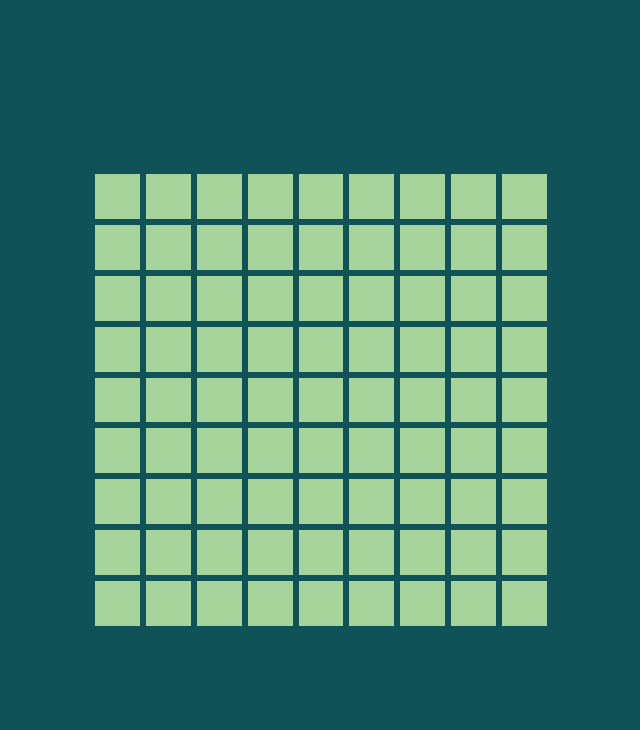
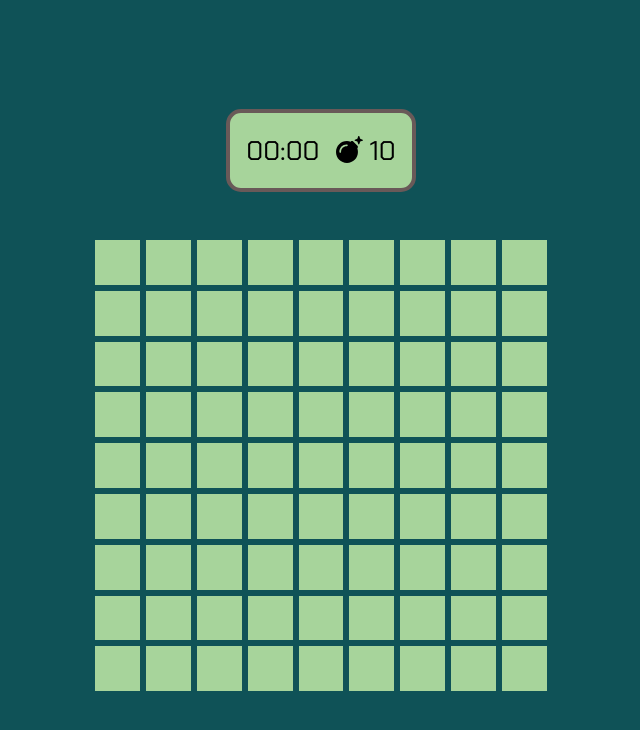
Before and after one commit to AndreaLupo/minesweeper, a Vue app: page /play in a window 1280 px wide. Shown: the top 730 px of the page, without its empty margins (319-959 px from the left). Built offline with nearby package versions, Linux system fonts and the light colour scheme.

Commit message:
First version of timer etc

```diff
--- /dev/null
+++ b/src/components/game/GameStatus.vue
@@ -0,0 +1,28 @@
+<template>
+  <div class="wrapper">
+    <GameTimer></GameTimer>
+    <div><font-awesome-icon icon="fa-solid fa-bomb" /> 10</div>
+  </div>
+</template>
+
+<script setup lang="ts">
+import GameTimer from "./GameTimer.vue";
+import { library } from "@fortawesome/fontawesome-svg-core";
+import { FontAwesomeIcon } from "@fortawesome/vue-fontawesome";
+import { faBomb } from "@fortawesome/free-solid-svg-icons";
+
+library.add(faBomb);
+</script>
+
+<style scoped lang="scss">
+@import "@/assets/variables.scss";
+.wrapper {
+  display: flex;
+  gap: 1rem;
+  background-color: $color-primary;
+  padding: 1rem;
+  border: 4px solid $color-brown;
+  border-radius: 15px;
+  font-size: 1.8em;
+}
+</style>
--- /dev/null
+++ b/src/components/game/GameTimer.vue
@@ -0,0 +1,7 @@
+<template>
+  <div>00:00</div>
+</template>
+
+<script setup lang="ts"></script>
+
+<style scoped lang="scss"></style>
--- a/src/views/MainGameView.vue
+++ b/src/views/MainGameView.vue
@@ -1,11 +1,23 @@
 <template>
+  <div class="timer-wrapper">
+    <GameStatus></GameStatus>
+  </div>
   <GamePlayboard></GamePlayboard>
 </template>
 
 <script setup lang="ts">
 import GamePlayboard from "@/components/game/GamePlayboard.vue";
+import GameStatus from "@/components/game/GameStatus.vue";
 import { FixedGrid } from "@/model/grid/FixedGrid";
 import { Difficulty } from "@/model/grid/GameGrid";
 
 const grid: FixedGrid = new FixedGrid(Difficulty.EASY);
 </script>
+
+<style scoped lang="scss">
+.timer-wrapper {
+  display: flex;
+  justify-content: center;
+  margin-bottom: 3rem;
+}
+</style>
```
